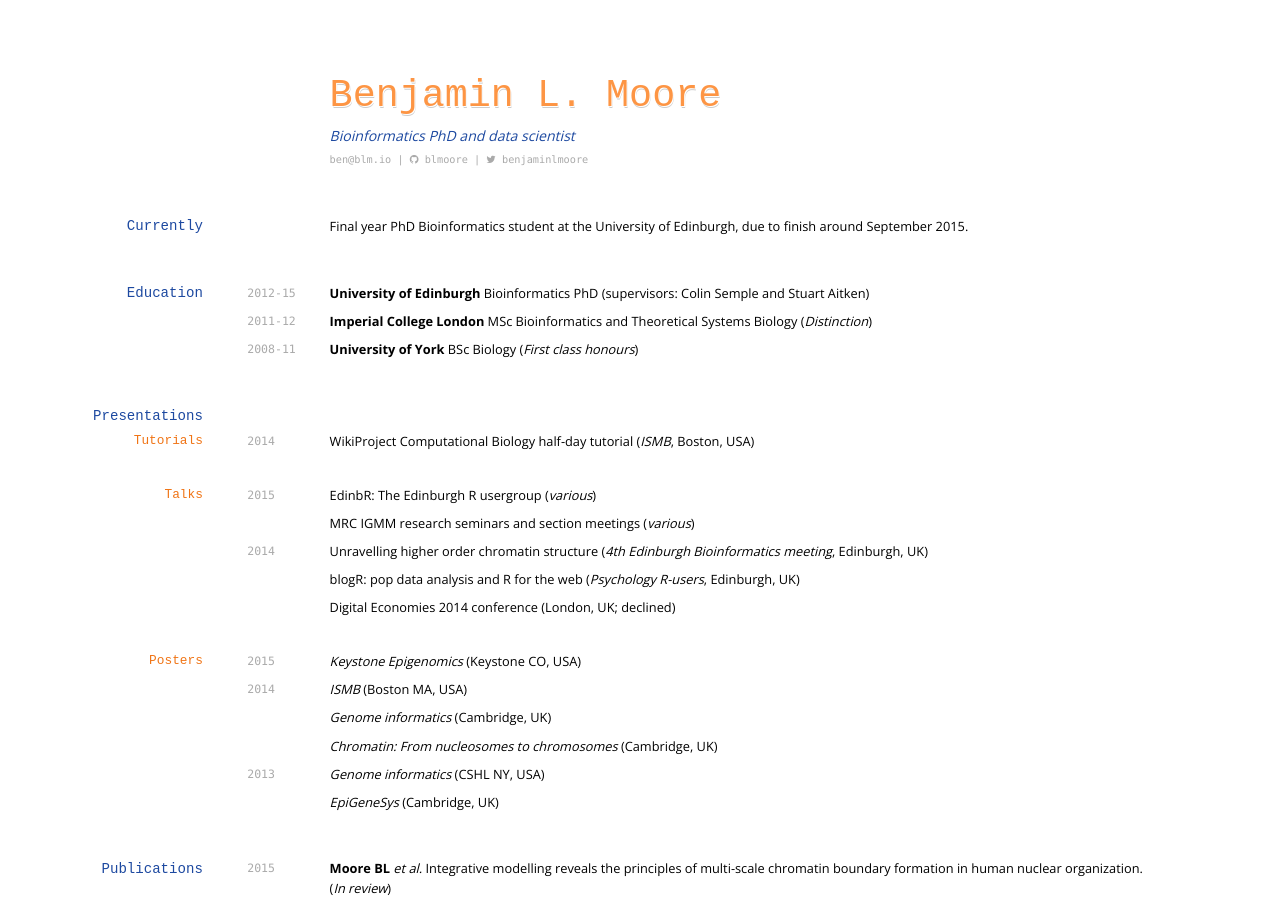
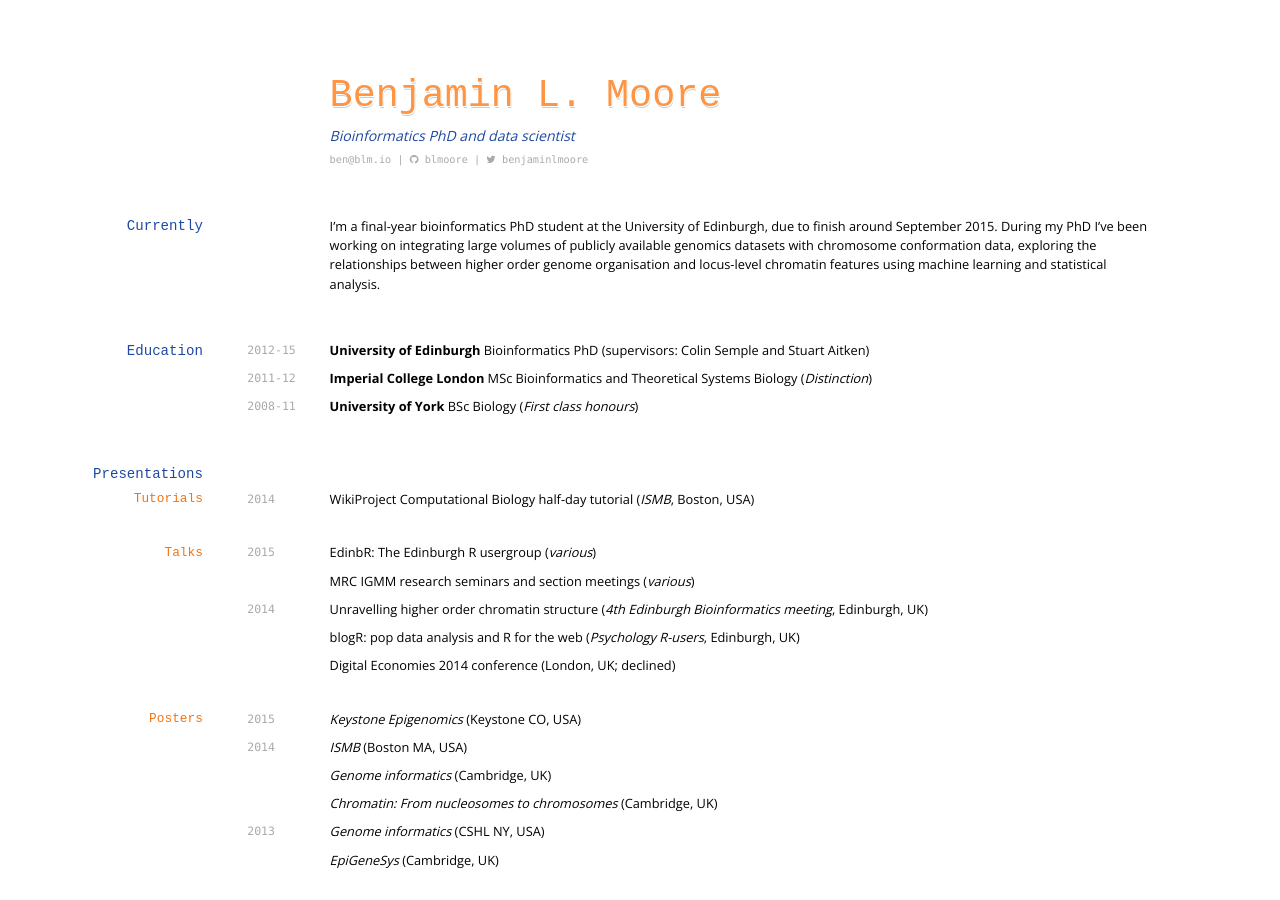
Before and after one commit to blmoore/md-cv, a Jekyll site: the page built from index.md, in a window 1280 px wide and 900 px high. Built offline with Jekyll 4.4.1, drawn with Linux system fonts in a browser that asks for light colours; nearby versions of some CDN libraries; some web fonts are replaced.

Commit message:
+intro para

```diff
--- a/index.md
+++ b/index.md
@@ -16,7 +16,7 @@ Bioinformatics PhD and data scientist
 
 ## Currently
 
-Final year PhD Bioinformatics student at the University of Edinburgh, due to finish around September 2015.
+I'm a final-year bioinformatics PhD student at the University of Edinburgh, due to finish around September 2015. During my PhD I've been working on integrating large volumes of publicly available genomics datasets with chromosome conformation data, exploring the relationships between higher order genome organisation and locus-level chromatin features using machine learning and statistical analysis.
 
 ## Education
 
```
Also changed, not shown: 2 other files.
